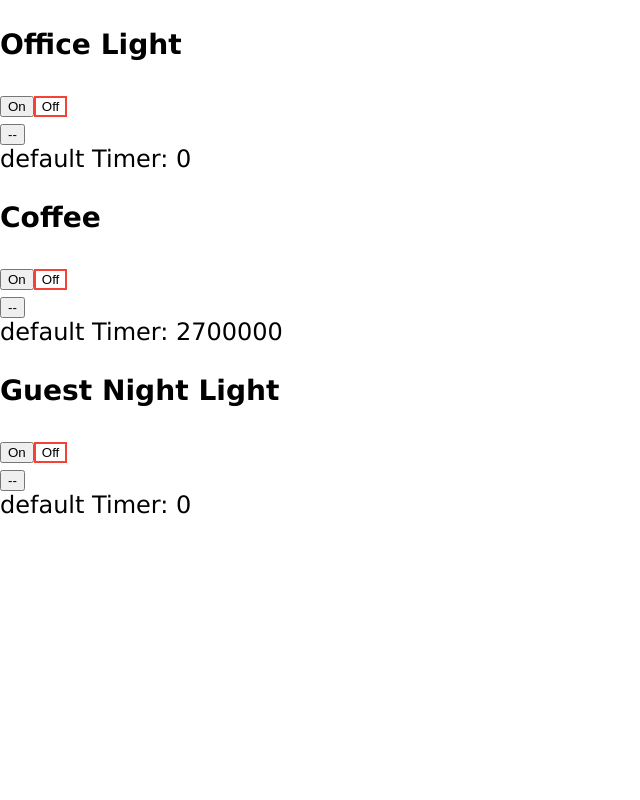
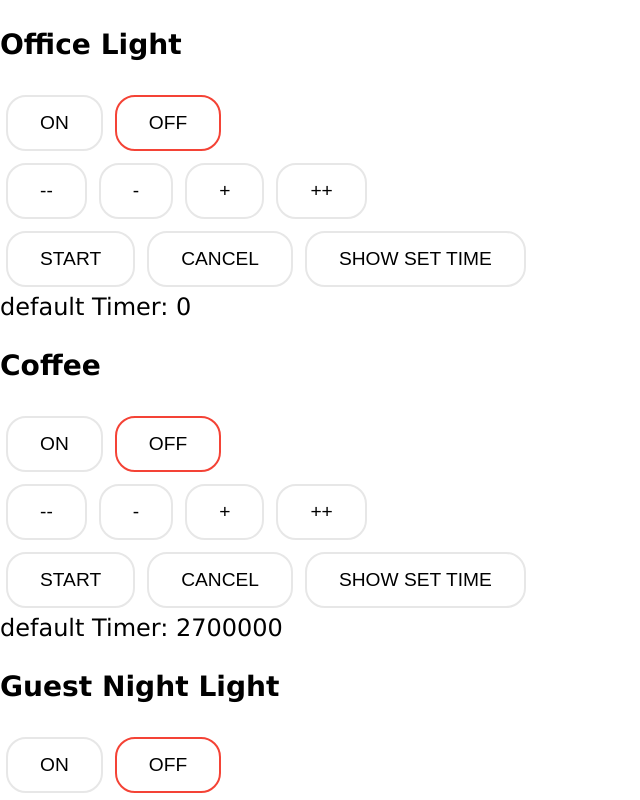
Before and after one commit to mjvandermeulen/outlets-react, a React (Create React App) app: page / in a window 1280 px wide. Shown: the top 800 px of the page, without its empty margins (0-640 px from the left). Built offline with nearby package versions, Linux system fonts and the light colour scheme; no server answers.

Commit message:
small timer additions and changes

```diff
--- a/src/components/Group.tsx
+++ b/src/components/Group.tsx
@@ -1,6 +1,16 @@
 import * as React from 'react'
 import { RemoteControlButton } from './RemoteControlButton'
-import { Mode, TimerButtonAction } from '../settings/group-settings'
+import { Mode } from '../settings/group-settings'
+import {
+  TimerButtonAction,
+  MINUSMINUS,
+  PLUSPLUS,
+  PLUS,
+  MINUS,
+  STARTPAUSE,
+  CANCEL,
+  TOGGLEDISPLAY,
+} from '../settings/timer-settings'
 
 export interface GroupProps {
   displayName: string
@@ -34,10 +44,54 @@ export class Group extends React.Component<GroupProps, {}> {
         <div>
           <RemoteControlButton
             active={false}
-            handleClick={event => this.props.handleTimerClick('minusminus')}
+            handleClick={event => this.props.handleTimerClick(MINUSMINUS)}
             size="medium"
           >
             --
+          </RemoteControlButton>
+          <RemoteControlButton
+            active={false}
+            handleClick={event => this.props.handleTimerClick(MINUS)}
+            size="medium"
+          >
+            -
+          </RemoteControlButton>
+          <RemoteControlButton
+            active={false}
+            handleClick={event => this.props.handleTimerClick(PLUS)}
+            size="medium"
+          >
+            +
+          </RemoteControlButton>
+          <RemoteControlButton
+            active={false}
+            handleClick={event => this.props.handleTimerClick(PLUSPLUS)}
+            size="medium"
+          >
+            ++
+          </RemoteControlButton>
+        </div>
+        <div>
+          <RemoteControlButton
+            active={false}
+            handleClick={event => this.props.handleTimerClick(STARTPAUSE)}
+            size="medium"
+          >
+            {'start'}
+          </RemoteControlButton>
+          <RemoteControlButton
+            active={false}
+            handleClick={event => this.props.handleTimerClick(CANCEL)}
+            size="medium"
+          >
+            cancel
+          </RemoteControlButton>
+          <RemoteControlButton
+            active={false}
+            handleClick={event => this.props.handleTimerClick(TOGGLEDISPLAY)}
+            size="medium"
+          >
+            {'show set time'}
           </RemoteControlButton>
         </div>
         <div>default Timer: {this.props.defaultTimer}</div>
--- a/src/components/OutletGroups.tsx
+++ b/src/components/OutletGroups.tsx
@@ -3,12 +3,17 @@ import * as React from 'react'
 import io from 'socket.io-client'
 
 import { Group } from './Group'
+import { groupsSettings, GroupSetting, Mode } from '../settings/group-settings'
 import {
-  groupsSettings,
-  GroupSetting,
-  Mode,
   TimerButtonAction,
-} from '../settings/group-settings'
+  MINUSMINUS,
+  PLUSPLUS,
+  PLUS,
+  MINUS,
+  STARTPAUSE,
+  CANCEL,
+  TOGGLEDISPLAY,
+} from '../settings/timer-settings'
 
 const OUTLET_SWITCH_CHANNEL = 'OUTLET_SWITCH_CHANNEL'
 
@@ -110,6 +115,32 @@ class OutletGroups extends React.Component<
   private handleTimerClick(group: string, action: TimerButtonAction) {
     console.log('TODO ***** IMPLEMENT HANDLING THE TIMER CLICK')
     console.log(`group: ${group} action: ${action}`)
+    switch (action) {
+      case MINUSMINUS:
+        console.log(`IMPLEMENT ${MINUSMINUS}`)
+        break
+      case PLUSPLUS:
+        console.log(`IMPLEMENT ${PLUSPLUS}`)
+        break
+      case PLUS:
+        console.log(`IMPLEMENT ${PLUS}`)
+        break
+      case MINUS:
+        console.log(`IMPLEMENT ${MINUS}`)
+        break
+      case STARTPAUSE:
+        console.log(`IMPLEMENT ${STARTPAUSE}`)
+        break
+      case CANCEL:
+        console.log(`IMPLEMENT ${CANCEL}`)
+        break
+      case TOGGLEDISPLAY:
+        console.log(`IMPLEMENT ${TOGGLEDISPLAY}`)
+        break
+
+      default:
+        break
+    }
   }
 
   render() {
--- a/src/components/RemoteControlButton.css
+++ b/src/components/RemoteControlButton.css
@@ -1,20 +1,3 @@
-.RemoteControlButton {
-  font-size: 0.8em;
-  background-color: white;
-  color: black;
-  border: 2px solid #e7e7e7;
-  border-radius: 20px;
-  padding: 15px 32px;
-  text-align: center;
-  text-decoration: none;
-  display: inline-block;
-  margin: 4px 2px;
-  cursor: pointer;
-  text-transform: uppercase;
-}
-
 .activeButton {
-  background-color: white;
-  color: black;
   border: 2px solid #f44336;
 }
--- a/src/index.css
+++ b/src/index.css
@@ -7,6 +7,27 @@ body {
   /* END from create react app */
 }
 
+button {
+  background-color: white;
+  border-radius: 20px;
+  border: 2px solid #e7e7e7;
+  color: black;
+  cursor: pointer;
+  font-size: 0.8em;
+  margin: 6px 6px;
+  padding: 15px 32px;
+  text-align: center;
+  text-decoration: none;
+  text-transform: uppercase;
+}
+
+/* avoid Chrome blue box around focussed buttons */
+/* but add a background color for keyboard navigation (e.g.: tabbing */
+button:focus {
+  outline: none;
+  background-color: #fef4f4;
+}
+
 code {
   font-family: source-code-pro, Menlo, Monaco, Consolas, 'Courier New',
     monospace;
--- a/src/settings/group-settings.ts
+++ b/src/settings/group-settings.ts
@@ -6,14 +6,6 @@ export interface GroupSetting {
 }
 
 export type Mode = boolean // 'on' | 'off' | 'unknown' TODO maybe?
-export type TimerButtonAction =
-  | 'plus'
-  | 'plusplus'
-  | 'minus'
-  | 'minusminus'
-  | 'startPause'
-  | 'cancel'
-  | 'toggleDisplay'
 
 // LEARN ***
 // export interface GroupsSettings extends Array<GroupSetting> {}
--- /dev/null
+++ b/src/settings/timer-settings.ts
@@ -0,0 +1,25 @@
+const smallAdjustment: number = 5 * 60 * 1000
+const largeAdjustment: number = 30 * 60 * 1000
+export const timeAdjustments: { [key: string]: number } = {
+  plus: smallAdjustment,
+  plusplus: largeAdjustment,
+  minus: -smallAdjustment,
+  minusminus: -largeAdjustment,
+}
+
+export type TimerButtonAction =
+  | 'PLUS'
+  | 'PLUSPLUS'
+  | 'MINUS'
+  | 'MINUSMINUS'
+  | 'STARTPAUSE'
+  | 'CANCEL'
+  | 'TOGGLEDISPLAY'
+
+export const MINUSMINUS: TimerButtonAction = 'MINUSMINUS'
+export const PLUSPLUS: TimerButtonAction = 'PLUSPLUS'
+export const PLUS: TimerButtonAction = 'PLUS'
+export const MINUS: TimerButtonAction = 'MINUS'
+export const STARTPAUSE: TimerButtonAction = 'STARTPAUSE'
+export const CANCEL: TimerButtonAction = 'CANCEL'
+export const TOGGLEDISPLAY: TimerButtonAction = 'TOGGLEDISPLAY'
```
